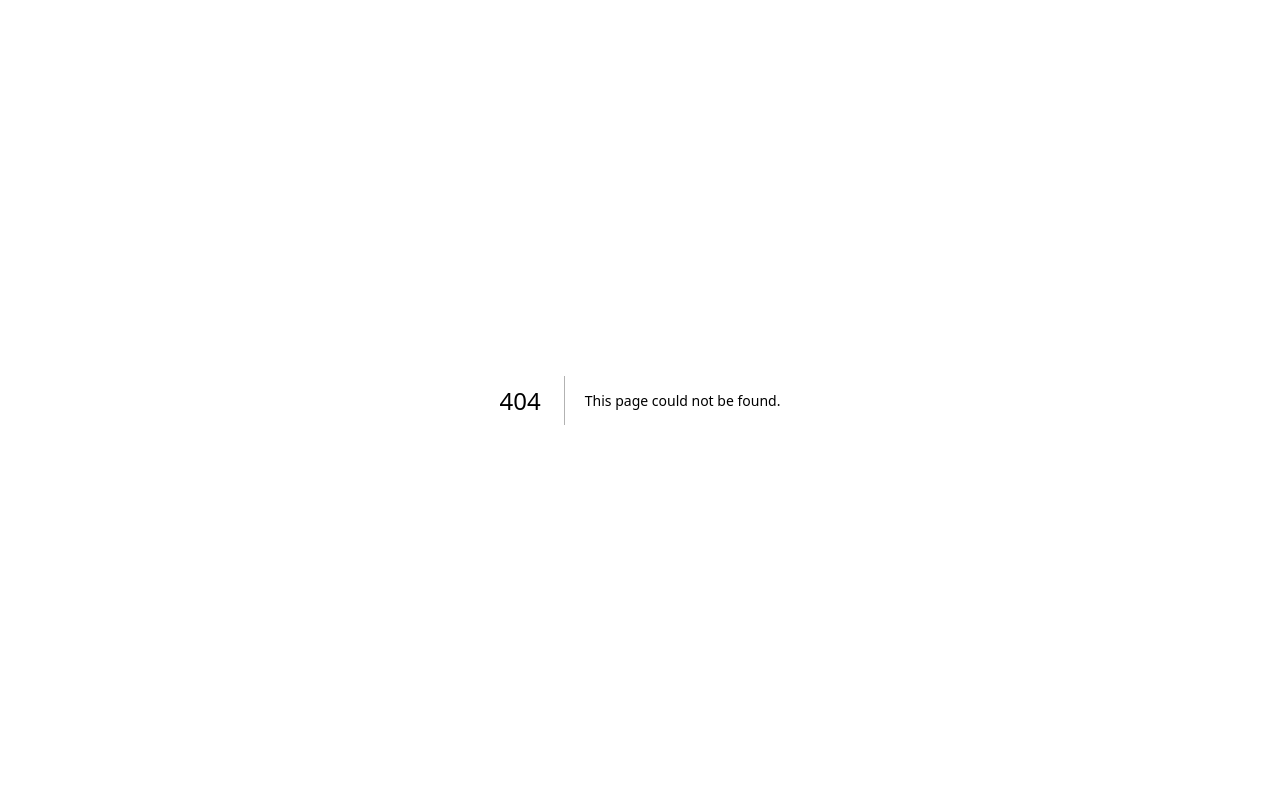
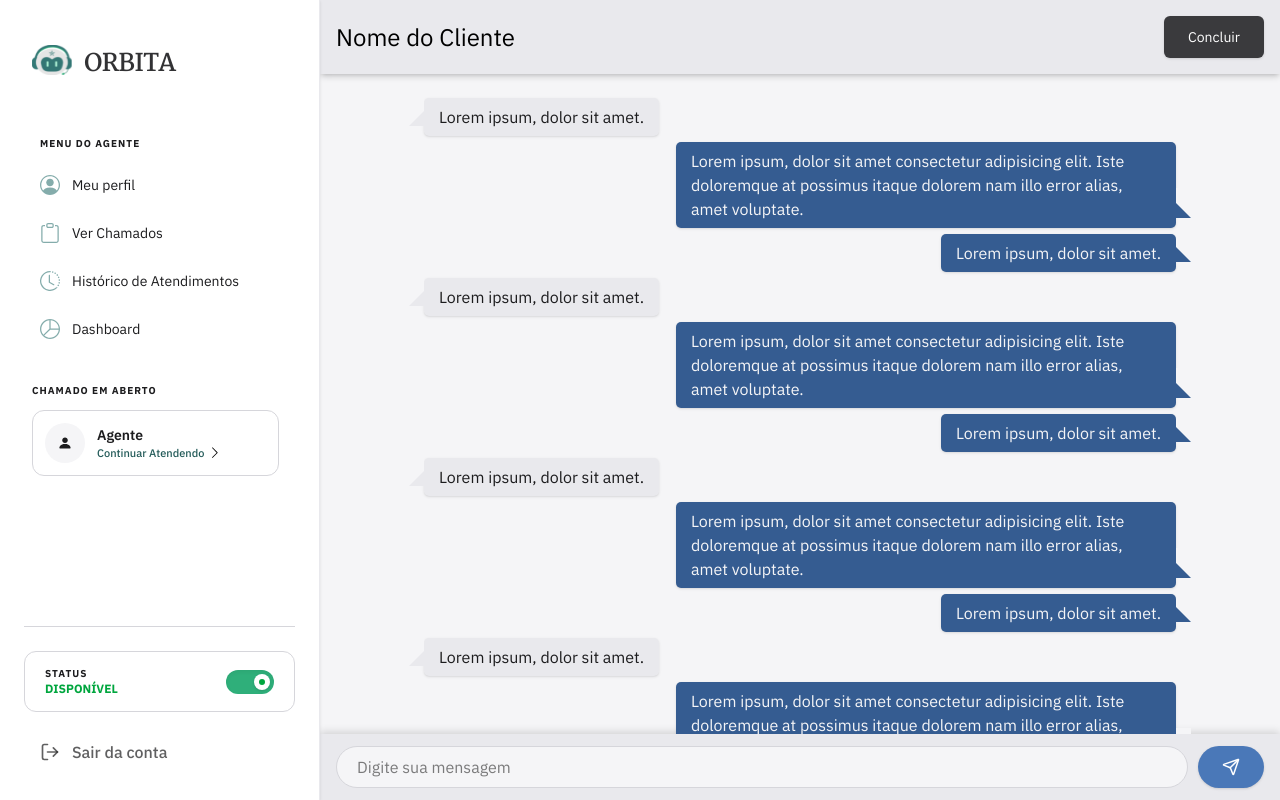
Before and after one commit to CodeDontBlow/pro4tech-frontend, a Next.js app: page /chat in a window 1280 px wide. Before the commit this address had no page. Built offline with nearby package versions, Linux system fonts and the light colour scheme.

Commit message:
feat: interface de chat

```diff
--- /dev/null
+++ b/app/(agent)/chat/components/speechbubble/speechbubble.module.css
@@ -0,0 +1,50 @@
+.bubbleContainer{
+    max-width: 500px;
+    min-width: 150px;
+    width: fit-content;
+    padding: 7px 15px;
+
+    border-radius: 5px;
+
+    text-align: left;
+
+    position: relative;
+
+    &.sender{
+        background-color: var(--blue-700);
+        color: var(--white-base);
+
+        align-self: flex-end;
+    }
+
+    &.receiver{
+        background-color: var(--white-500);
+        color: var(--black-base);
+    }
+
+    &::after{
+        content: '';
+        width: 0px;
+        height: 0px;
+
+        position: absolute;
+        bottom: 10px;
+
+        border-bottom: 15px solid transparent;
+        border-top: 15px solid var(--white-base);
+    }
+
+    &.sender::after{
+        background-color: var(--blue-700);
+
+        border-right: 15px solid var(--white-base);
+        right: -15px;
+    }
+
+    &.receiver::after{
+        background-color: var(--white-500);
+
+        border-left: 15px solid var(--white-base);
+        left: -15px;
+    }
+}
--- /dev/null
+++ b/app/(agent)/chat/components/speechbubble/speechbubble.tsx
@@ -0,0 +1,15 @@
+import styles from './speechbubble.module.css'
+
+interface SpeechbubbleProps{
+    sender: boolean,
+    message: string,
+}
+
+export default function Speechbubble ({sender=true, message}: SpeechbubbleProps) {
+
+    return (
+        <div className={`${styles.bubbleContainer} label-1 shadow-sm ${sender ? styles.sender : styles.receiver}`}>
+            {message}
+        </div>
+    )
+}
--- /dev/null
+++ b/app/(agent)/chat/page.tsx
@@ -0,0 +1,99 @@
+import Speechbubble from "./components/speechbubble/speechbubble";
+import styles from './page.module.css'
+import { InputField } from "@/app/components/ui/inputField";
+import { Button } from "@/app/components/ui/button";
+import { Send } from "lucide-react";
+
+export default function Page(){
+    return(
+        <div className="h-screen flex flex-col items-center bg-white-base">
+            <header className="bg-white-500 w-full p-4 flex justify-between shadow-md/15">
+                <h4 className='text-1 align-middle flex items-center'>
+                    Nome do Cliente
+                </h4>
+
+                <div className="flex gap-1.5">
+                    {/* <Button label='Escalonar' className="bg-green-700!"/> */}
+                    <Button label='Concluir' className="bg-black-300!"/>
+                </div>
+
+
+            </header>
+
+            <section className="w-full flex-1 overflow-y-auto flex justify-center">
+
+                <section className="px-2 py-6 flex flex-col gap-1.5 max-w-3xl w-full">
+                    <Speechbubble
+                        sender={false}
+                        message='Lorem ipsum, dolor sit amet.'
+                    />
+                    <Speechbubble
+                        sender={true}
+                        message='Lorem ipsum, dolor sit amet consectetur adipisicing elit. Iste doloremque at possimus itaque dolorem nam illo error alias, amet voluptate.'
+                    />
+                    <Speechbubble
+                        sender={true}
+                        message='Lorem ipsum, dolor sit amet.'
+                    />
+                    <Speechbubble
+                        sender={false}
+                        message='Lorem ipsum, dolor sit amet.'
+                    />
+                    <Speechbubble
+                        sender={true}
+                        message='Lorem ipsum, dolor sit amet consectetur adipisicing elit. Iste doloremque at possimus itaque dolorem nam illo error alias, amet voluptate.'
+                    />
+                    <Speechbubble
+                        sender={true}
+                        message='Lorem ipsum, dolor sit amet.'
+                    />
+                    <Speechbubble
+                        sender={false}
+                        message='Lorem ipsum, dolor sit amet.'
+                    />
+                    <Speechbubble
+                        sender={true}
+                        message='Lorem ipsum, dolor sit amet consectetur adipisicing elit. Iste doloremque at possimus itaque dolorem nam illo error alias, amet voluptate.'
+                    />
+                    <Speechbubble
+                        sender={true}
+                        message='Lorem ipsum, dolor sit amet.'
+                    />
+                    <Speechbubble
+                        sender={false}
+                        message='Lorem ipsum, dolor sit amet.'
+                    />
+                    <Speechbubble
+                        sender={true}
+                        message='Lorem ipsum, dolor sit amet consectetur adipisicing elit. Iste doloremque at possimus itaque dolorem nam illo error alias, amet voluptate.'
+                    />
+                    <Speechbubble
+                        sender={true}
+                        message='Lorem ipsum, dolor sit amet.'
+                    />
+                    <Speechbubble
+                        sender={false}
+                        message='Lorem ipsum, dolor sit amet.'
+                    />
+                    <Speechbubble
+                        sender={true}
+                        message='Lorem ipsum, dolor sit amet consectetur adipisicing elit. Iste doloremque at possimus itaque dolorem nam illo error alias, amet voluptate.'
+                    />
+                    <Speechbubble
+                        sender={true}
+                        message='Lorem ipsum, dolor sit amet.'
+                    />
+                    <br />
+                </section>
+
+            </section>
+
+            <header className="bg-white-500 w-full px-4 py-3 flex items-center gap-2.5 shadow-[0_-2px_8px_rgba(0,0,0,0.15)]">
+
+                <InputField placeholder="Digite sua mensagem" className="bg-white-base focus:ring-[var(--blue-300)]!" />
+
+                <Button icon={Send} type="submit" className="bg-blue-base! rounded-full! aspect-square!"/>
+            </header>
+        </div>
+    )
+}
--- a/app/components/ui/inputField.tsx
+++ b/app/components/ui/inputField.tsx
@@ -3,27 +3,35 @@
 import { InputHTMLAttributes } from "react";
 
 interface InputFieldProps extends InputHTMLAttributes<HTMLInputElement> {
-  label: string;
+  label?: string;
   error?: string;
+  id?: string,
+  placeholder?: string,
 }
 
 export function InputField({
   label,
   error,
+  id,
+  placeholder,
   className,
   ...props
 }: InputFieldProps) {
   return (
     <div className="flex flex-col w-full">
       {/* Label */}
-      <label className="text-[var(--black-base)] font-medium mb-2">
-        {label}
-      </label>
+      {label && (
+        <label className="text-[var(--black-base)] font-medium mb-2" htmlFor={id}>
+          {label}
+        </label>
+      )}
 
       {/* Input */}
       <input
         className={`w-full px-5 py-2 rounded-full border border-[var(--white-700)] focus:outline-none focus:ring-2 focus:ring-[var(--green-base)] transition ${className}`}
         {...props}
+        id={id}
+        placeholder={placeholder}
       />
 
       {/* Erro */}
```
